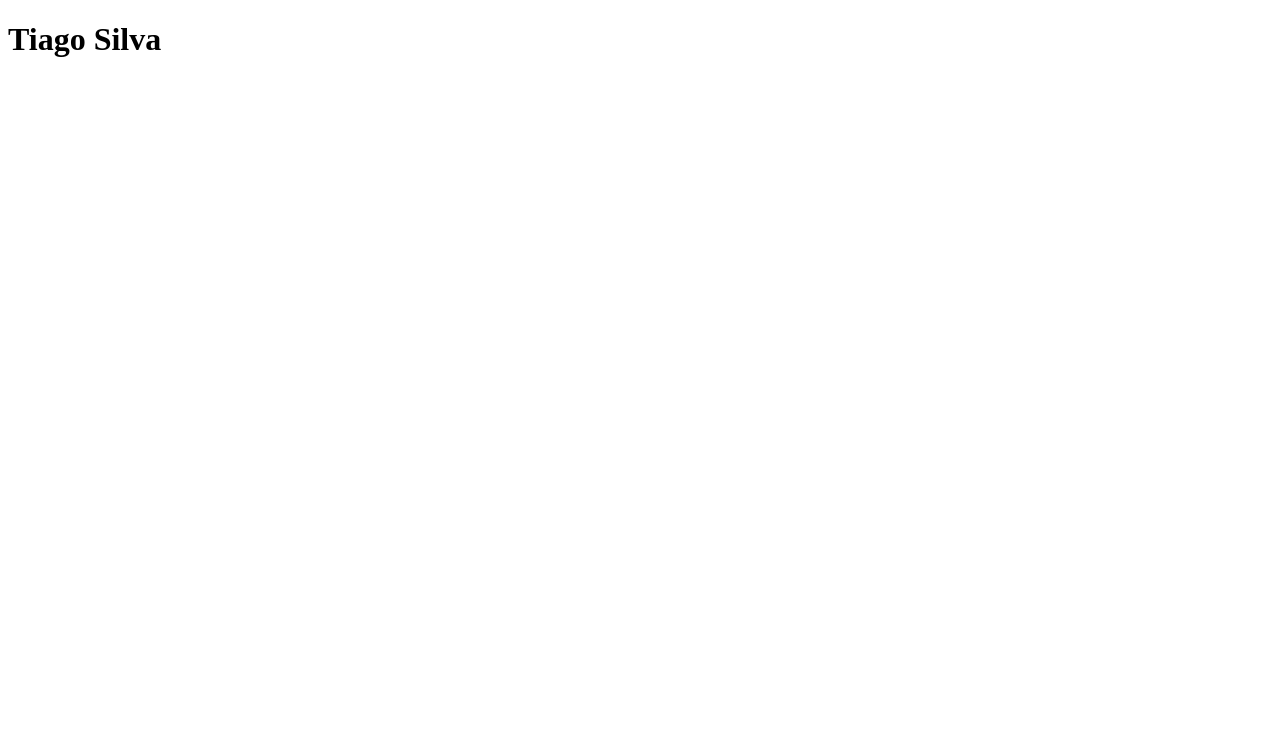
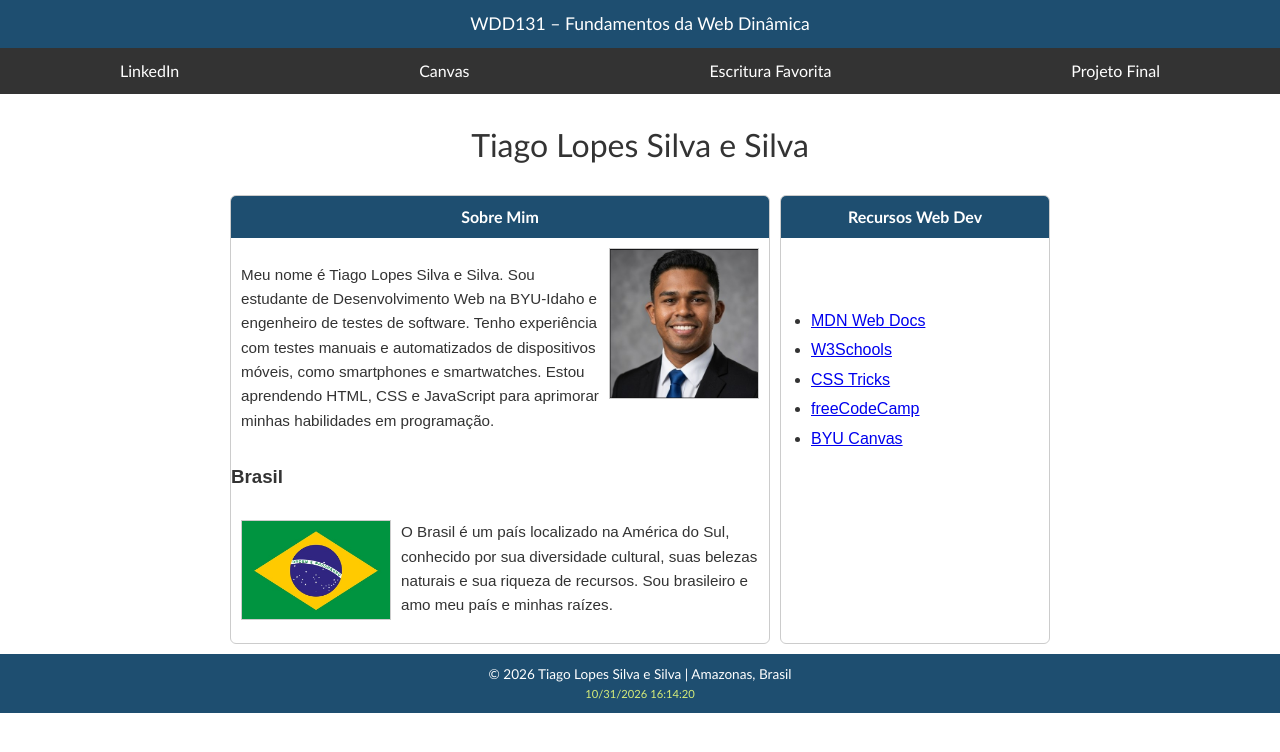
Before and after one commit to tlssbr-maoam/wdd131, a plain HTML site: page index.html in a window 1280 px wide. Drawn offline with Linux system fonts and the light colour scheme.

Commit message:
Entrega da atividade S01

```diff
--- /dev/null
+++ b/estilos/base.css
@@ -0,0 +1,187 @@
+
+/* Variáveis CSS  */
+
+:root {
+    --primary-color: #1E4E70;
+    --secondary-color: #D7ED79;
+    --dark-color: #333333;
+    --light-color: #FFFFFF;
+    --border-color: #CCCCCC;
+
+    --heading-font: 'Trebuchet MS', sans-serif;
+    --paragraph-font: Arial, sans-serif;
+}
+
+
+* {
+    box-sizing: border-box;
+}
+
+body {
+    margin: 0;
+    font-family: var(--paragraph-font);
+    color: var(--dark-color);
+    background-color: var(--light-color);
+    line-height: 1.6;
+}
+
+/* Header */
+header {
+    background-color: var(--primary-color);
+    color: var(--light-color);
+    text-align: center;
+}
+
+header span {
+    display: block;
+    padding: 10px;
+    font-family: var(--heading-font);
+    font-size: 1.1rem;
+}
+
+/* Navigation */
+nav {
+    display: flex;
+    justify-content: space-around;
+    background-color: var(--dark-color);
+}
+
+nav a {
+    display: block;
+    color: var(--light-color);
+    text-decoration: none;
+    font-family: var(--heading-font);
+    padding: 10px 20px;
+    }
+
+nav a:hover {
+    background-color: var(--secondary-color);
+    color: var(--dark-color);
+}
+
+/* Main */
+main {
+    max-width: 840px;
+    margin: 0 auto;
+    padding: 10px;
+}
+
+main h1 {
+    text-align: center;
+    font-family: var(--heading-font);
+    font-size: 2rem;
+    font-weight: 500;
+    margin: 15px 0;
+}
+
+main {
+    display: grid;
+    grid-template-columns: 2fr 1fr;
+    gap: 10px;
+}
+
+main h1 {
+    grid-column: 1 / -1;
+}
+
+.card {
+    border: 1px solid var(--border-color);
+    border-radius: 6px;
+    overflow: hidden;
+    background-color: var(--light-color);
+}
+
+.card h2 {
+    margin: 0;
+    padding: 8px;
+    background-color: var(--primary-color);
+    color: var(--light-color);
+    text-align: center;
+    font-family: var(--heading-font);
+    font-size: 1rem;
+}
+
+.card p {
+    padding: 10px;
+    font-size: 0.95rem;
+}
+
+.card img {
+    max-width: 100%;
+    height: auto;
+    border: 1px solid var(--border-color);
+    margin: 10px;
+}
+
+.card:first-of-type img:first-of-type {
+    float: right;
+    width: 150px;
+}
+
+.card:first-of-type img:nth-of-type(2) {
+    float: left;
+    width: 150px;
+}
+
+.card ul {
+    margin-top: 70px;
+    padding-left: 30px;
+}
+
+.card li {
+    margin-bottom: 4px;
+}
+
+.card a {
+    color: #0000EE;
+}
+
+.card a:hover {
+    color: var(--primary-color);
+}
+
+/* Footer */
+footer {
+    background-color: var(--primary-color);
+    color: var(--light-color);
+    text-align: center;
+    padding: 10px;
+    font-family: var(--heading-font);
+}
+
+footer p {
+    margin: 0;
+    font-size: 0.85rem;
+}
+
+footer p:last-child {
+    color: var(--secondary-color);
+    font-size: 0.7rem;
+}
+
+@media screen and (max-width: 600px) {
+    nav {
+        flex-direction: column;
+    }
+
+    nav a {
+        width: 100%;
+        text-align: center;
+    }
+
+    main {
+        grid-template-columns: 1fr;
+    }
+
+    main h1 {
+        font-size: 1.5rem;
+    }
+
+    .card:first-of-type img:first-of-type {
+        width: 120px;
+    }
+
+    .card:first-of-type img:nth-of-type(2) {
+        width: 120px;
+    }
+}
--- a/index.html
+++ b/index.html
@@ -3,9 +3,98 @@
 <head>
     <meta charset="UTF-8">
     <meta name="viewport" content="width=device-width, initial-scale=1.0">
-    <title>Tiago Silva</title>
+    <title>WDD 131 – Fundamentos da Web Dinâmica - Tiago Silva</title>
+    <meta name="description" content="Página inicial de Tiago Lopes Silva e Silva desenvolvida para registrar o progresso e projetos no curso WDD 131 – Fundamentos da Web Dinâmica da BYU-Idaho">
+    <meta name="author" content="Tiago Lopes Silva e Silva">
+    <link rel="stylesheet" href="estilos/base.css">
+    <script src="scripts/obterdatas.js" defer></script>
 </head>
 <body>
-    <h1>Tiago Silva</h1>
+    <header>
+        <span id="titulo-curso">WDD131 – Fundamentos da Web Dinâmica</span>
+
+        <nav>
+            <a href="https://www.linkedin.com/">LinkedIn</a>
+            <a href="https://byupw.instructure.com/">Canvas</a>
+            <a href="https://www.churchofjesuschrist.org/study/scriptures/dc-testament/dc/123?lang=por&id=p17#p17">
+                Escritura Favorita
+            </a>
+            <a href="#">Projeto Final</a>
+        </nav>
+    </header>
+
+    <main>
+     <h1>Tiago Lopes Silva e Silva</h1>
+
+    <section class="card">
+        <h2>Sobre Mim</h2>
+
+        <img src="imagens/tiago.jpg" alt="Foto de Tiago Lopes Silva e Silva" width="200">
+
+        <p>
+            Meu nome é Tiago Lopes Silva e Silva. Sou estudante de
+            Desenvolvimento Web na BYU-Idaho e engenheiro de testes
+            de software. Tenho experiência com testes manuais e
+            automatizados de dispositivos móveis, como smartphones
+            e smartwatches. Estou aprendendo HTML, CSS e JavaScript
+            para aprimorar minhas habilidades em programação.
+        </p>
+
+        <h3>Brasil</h3>
+
+        <img src="imagens/bandeiradobrasil.jpg" alt="Bandeira do Brasil" width="200">
+
+        <p>
+            O Brasil é um país localizado na América do Sul,
+            conhecido por sua diversidade cultural, suas belezas
+            naturais e sua riqueza de recursos. Sou brasileiro
+            e amo meu país e minhas raízes.
+        </p>
+    </section>
+
+    <section class="card">
+        <h2>Recursos Web Dev</h2>
+
+        <ul>
+            <li>
+                <a href="https://developer.mozilla.org/pt-BR/">
+                    MDN Web Docs
+                </a>
+            </li>
+
+            <li>
+                <a href="https://www.w3schools.com/">
+                    W3Schools
+                </a>
+            </li>
+
+            <li>
+                <a href="https://css-tricks.com/">
+                    CSS Tricks
+                </a>
+            </li>
+
+            <li>
+                <a href="https://www.freecodecamp.org/">
+                    freeCodeCamp
+                </a>
+            </li>
+
+            <li>
+                <a href="https://byupw.instructure.com/">
+                    BYU Canvas
+                </a>
+            </li>
+        </ul>
+    </section>
+    </main>
+    <footer>
+        <p>
+            &copy; <span id="anoatual"></span>
+            Tiago Lopes Silva e Silva | Amazonas, Brasil
+        </p>
+
+        <p id="ultimaModificacao"></p>
+    </footer>
 </body>
 </html>
--- /dev/null
+++ b/scripts/obterdatas.js
@@ -0,0 +1,7 @@
+
+const anoAtual = new Date().getFullYear();
+
+document.querySelector("#anoatual").textContent = anoAtual;
+
+document.querySelector("#ultimaModificacao").textContent =
+    document.lastModified;
```
Also changed, not shown: imagens/bandeiradobrasil.Webp (added), imagens/bandeiradobrasil.jpg (added), imagens/bandeiradobrasil.png (added), imagens/tiago.jpg (added), imagens/tiago.png (added).
